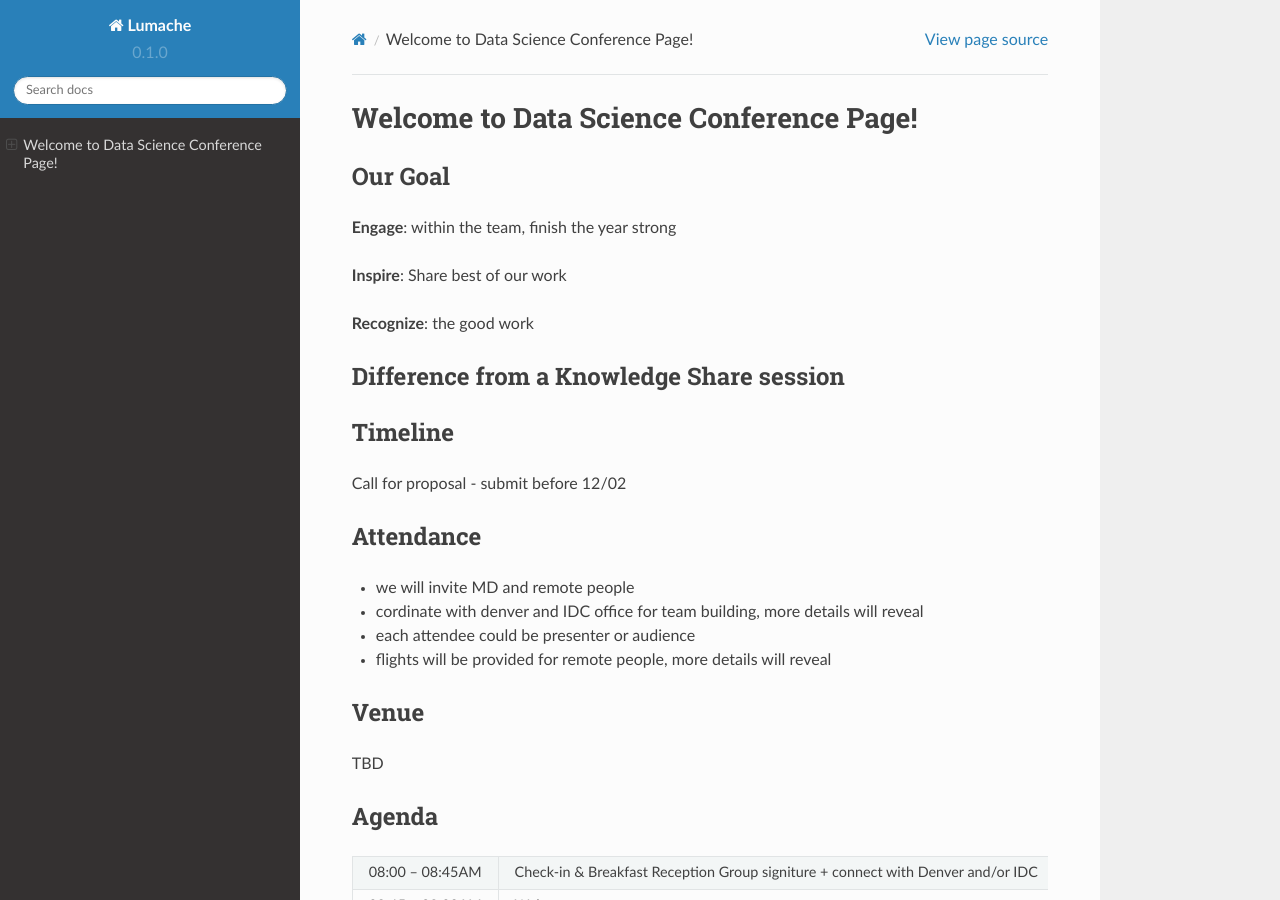
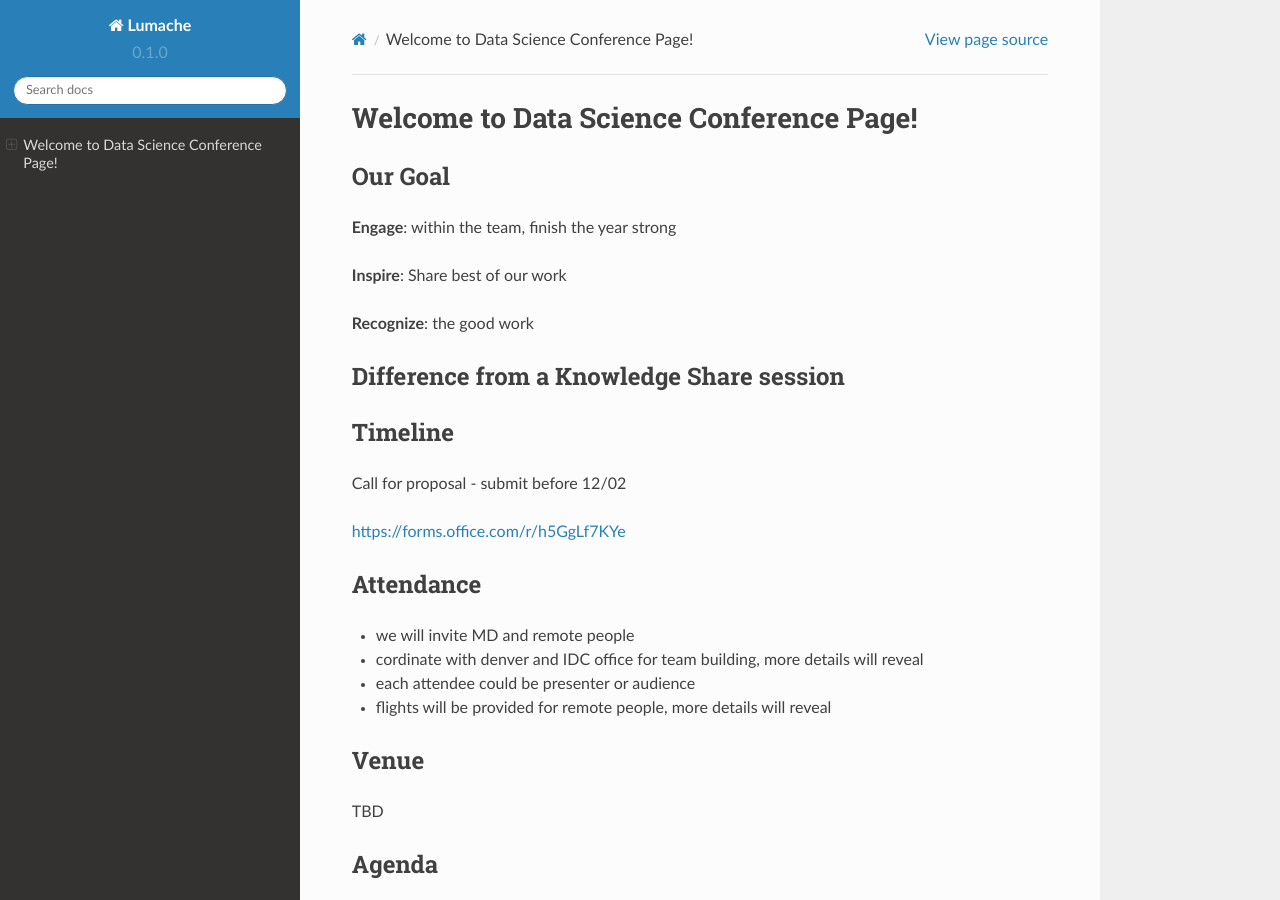
Before and after one commit to qizhewww/Data-Science-Conference, a Sphinx documentation site: the page built from docs/source/index.rst, in a window 1280 px wide and 900 px high. Built offline with Sphinx 7.4.7 and the Read the Docs theme 2.0.0, drawn with Linux system fonts in a browser that asks for light colours; part of the change alters nothing that is shown.

Commit message:
Update index.rst

```diff
--- a/docs/source/index.rst
+++ b/docs/source/index.rst
@@ -15,6 +15,8 @@ Difference from a Knowledge Share session
 Timeline
 --------
 Call for proposal - submit before 12/02
+
+https://forms.office.com/r/h5GgLf7KYe
 
 Attendance
 --------
```
